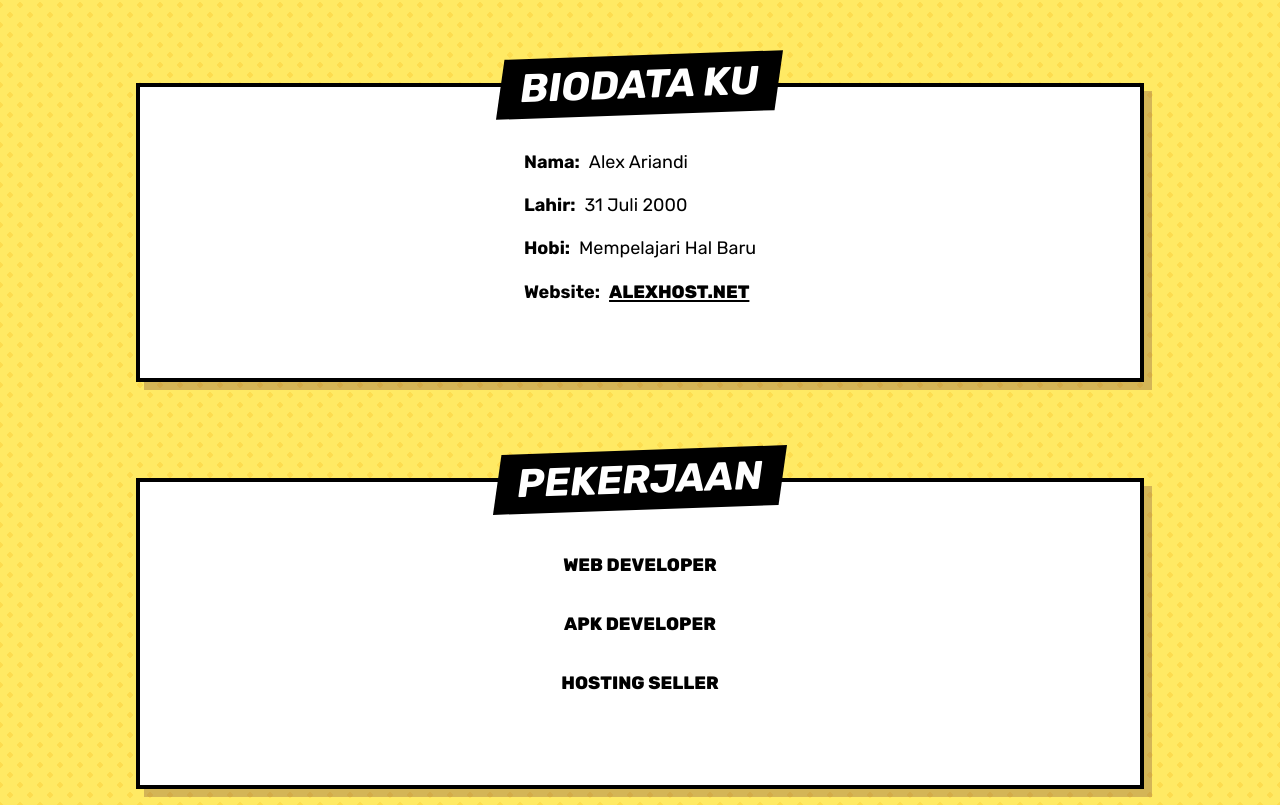
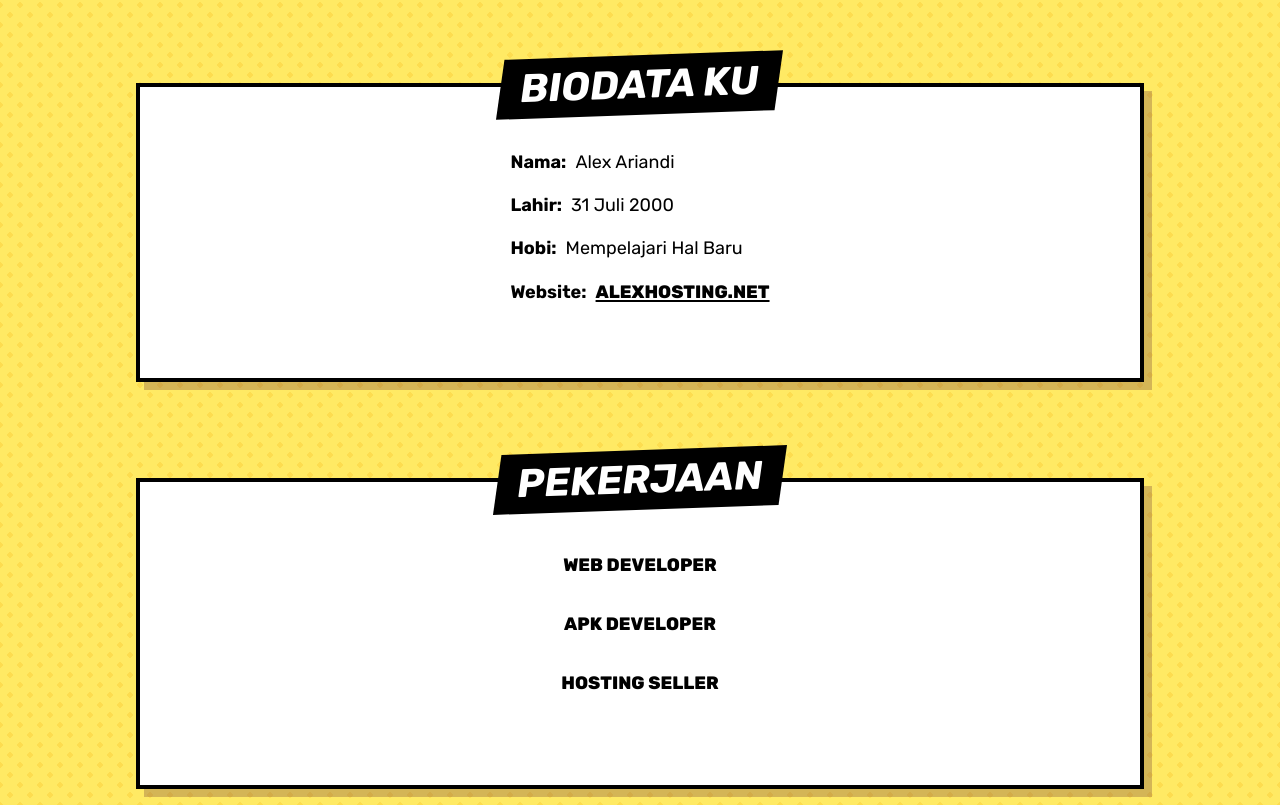
Before and after one commit to AlexHostX/AlexHostX.github.io, a plain HTML site: page index.html in a window 1280 px wide. Shown: the part 3295-4100 px from the top of the page. Drawn offline with Linux system fonts and the light colour scheme.

Commit message:
Update index.html

```diff
--- a/index.html
+++ b/index.html
@@ -796,7 +796,7 @@ Gak takut apa itu kelaparan
         <span>Hobi:</span> <span>Mempelajari Hal Baru</span>
       </li>
       <li class="profile-website">
-        <span>Website:</span> <span><a href="https://alexhosting.net">alexhost.net</a></span>
+        <span>Website:</span> <span><a href="https://alexhosting.net">alexhosting.net</a></span>
       </li>
     </ul>
   </div>
```
